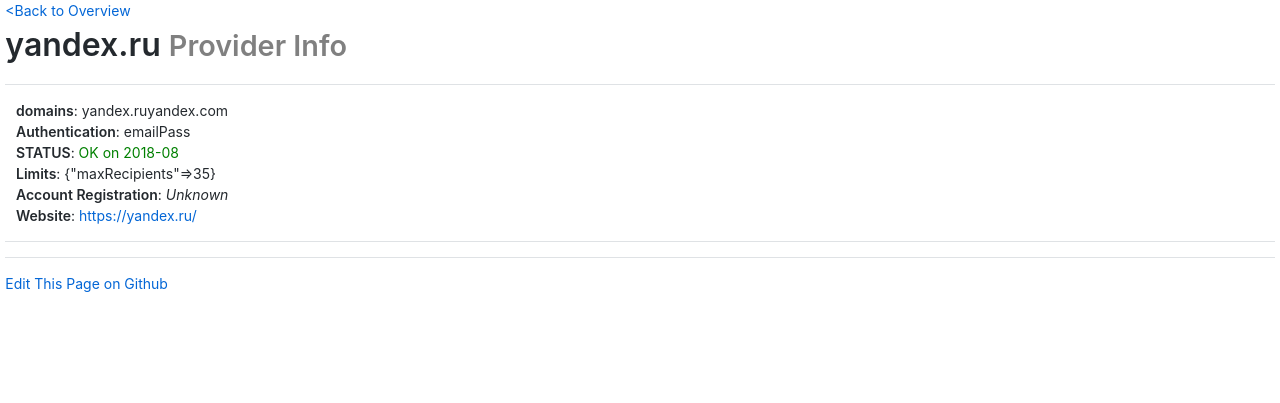
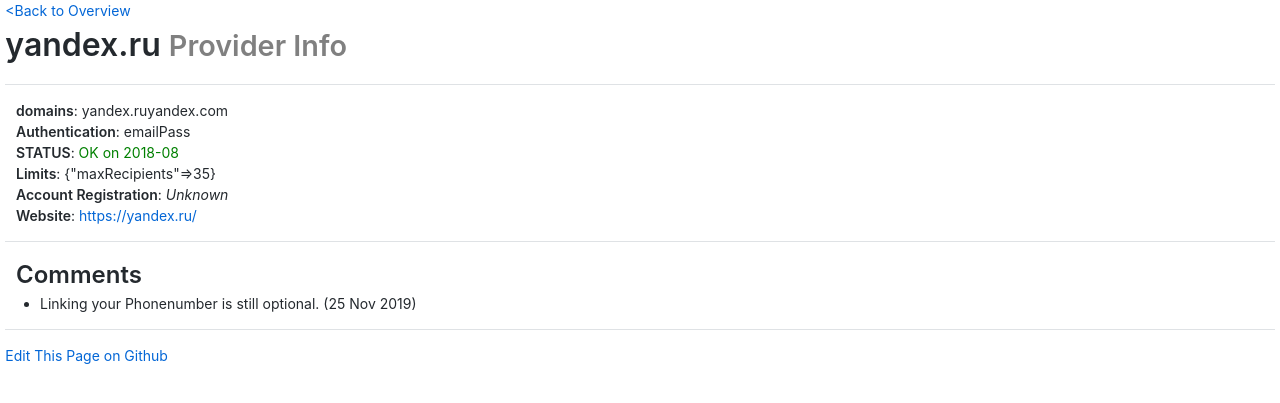
Before and after one commit to deltachat/provider-db, a Jekyll site: the page built from _providers/yandex.ru.md, in a window 1280 px wide. Shown: the top 403 px of the page. Built offline with Jekyll 4.4.1, drawn with Linux system fonts in a browser that asks for light colours.

Commit message:
Update yandex.ru.md

```diff
--- a/_providers/yandex.ru.md
+++ b/_providers/yandex.ru.md
@@ -11,3 +11,6 @@
 limits:
  maxRecipients: 35
 ---
+
+## Comments
+- Linking your Phonenumber is still optional. (25 Nov 2019)
```
